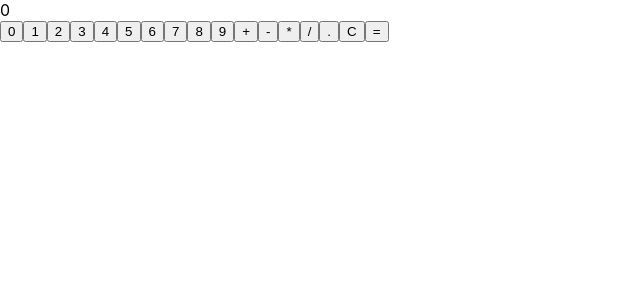
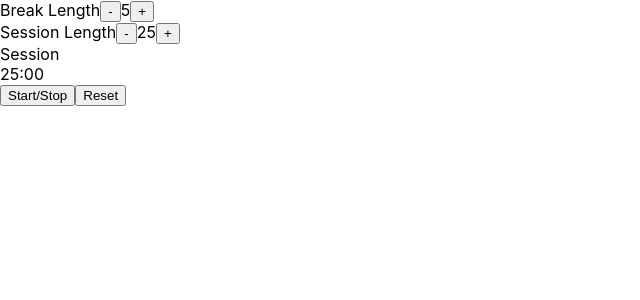
Before and after one commit to anishsinha2003/random-quote, a React (Create React App) app: page / in a window 1280 px wide. Shown: the top 300 px of the page, without its empty margins (0-640 px from the left). Built offline with nearby package versions, Linux system fonts and the light colour scheme.

Commit message:
5th done

```diff
--- a/src/App.js
+++ b/src/App.js
@@ -1,147 +1,138 @@
-import React, { useState } from 'react';
-import "./App.css";
-const App = () => {
+import React, { useState, useEffect, useRef } from 'react';
+import './App.css';
 
+const PomodoroTimer = () => {
+  const [breakLength, setBreakLength] = useState(5);
+  const [sessionLength, setSessionLength] = useState(25);
+  const [timerLabel, setTimerLabel] = useState('Session');
+  const [timeLeft, setTimeLeft] = useState(sessionLength * 60);
+  const [running, setRunning] = useState(false);
+  const [reset, setReset] = useState(false);
 
+  const beepRef = useRef(null);
 
-const [displayValue, setDisplayValue] = useState('0');
-const [operator, setOperator] = useState(null);
-const [waitingForOperand, setWaitingForOperand] = useState(false);
-const [decimalUsed, setDecimalUsed] = useState(false);
+  useEffect(() => {
+    if (reset) {
+      resetTimer();
+    }
+  }, [reset]);
 
-const handleNumberClick = (num) => {
-  if (waitingForOperand) {
-    setDisplayValue(String(num));
-    setWaitingForOperand(false);
+  useEffect(() => {
+    if (running) {
+      const timer = setInterval(() => {
+        setTimeLeft((prevTime) => {
+          if (prevTime === 0) {
+            beepRef.current.play();
+            if (timerLabel === 'Session') {
+              setTimerLabel('Break');
+              setTimeLeft(breakLength * 60);
             } else {
-    setDisplayValue((prevValue) =>
-      prevValue === '0' ? String(num) : prevValue + num
-    );
+              setTimerLabel('Session');
+              setTimeLeft(sessionLength * 60);
             }
+          }
+          return prevTime - 1;
+        });
+      }, 1000);
+
+      return () => clearInterval(timer);
+    }
+  }, [running, breakLength, sessionLength, timerLabel]);
+
+  const resetTimer = () => {
+    setBreakLength(5);
+    setSessionLength(25);
+    setTimerLabel('Session');
+    setTimeLeft(25 * 60);
+    setRunning(false);
+    beepRef.current.pause();
+    beepRef.current.currentTime = 0;
   };
 
-const handleOperatorClick = (op) => {
-  if (!waitingForOperand) {
-    handleEquals();
-    setOperator(op);
-    setWaitingForOperand(true);
-    setDecimalUsed(false);
-  } else {
-    setOperator(op);
-    setDecimalUsed(false);
-  }
-};
-
-const handleEquals = () => {
-  if (!waitingForOperand) {
-    const inputValue = parseFloat(displayValue);
-    if (!isNaN(inputValue)) {
-      switch (operator) {
-        case '+':
-          setDisplayValue((prevValue) =>
-            (parseFloat(prevValue) + inputValue).toString()
-          );
-          break;
-        case '-':
-          setDisplayValue((prevValue) =>
-            (parseFloat(prevValue) - inputValue).toString()
-          );
-          break;
-        case '*':
-          setDisplayValue((prevValue) =>
-            (parseFloat(prevValue) * inputValue).toString()
-          );
-          break;
-        case '/':
-          setDisplayValue((prevValue) =>
-            (parseFloat(prevValue) / inputValue).toString()
-          );
-          break;
-        default:
-          break;
-      }
-      setOperator(null);
-      setWaitingForOperand(false);
-      setDecimalUsed(false);
+  const handleBreakDecrement = () => {
+    if (breakLength > 1) {
+      setBreakLength((prevLength) => prevLength - 1);
+      if (timerLabel === 'Break') {
+        setTimeLeft((prevTime) => Math.min(prevTime, (breakLength - 1) * 60));
       }
     }
   };
 
-const handleDecimalClick = () => {
-  if (!decimalUsed) {
-    setDisplayValue((prevValue) => prevValue + '.');
-    setDecimalUsed(true);
-    setWaitingForOperand(false);
+  const handleBreakIncrement = () => {
+    if (breakLength < 60) {
+      setBreakLength((prevLength) => prevLength + 1);
+      if (timerLabel === 'Break') {
+        setTimeLeft((prevTime) => Math.min(prevTime, (breakLength + 1) * 60));
+      }
     }
   };
 
-const handleClear = () => {
-  setDisplayValue('0');
-  setOperator(null);
-  setWaitingForOperand(false);
-  setDecimalUsed(false);
+  const handleSessionDecrement = () => {
+    if (sessionLength > 1) {
+      setSessionLength((prevLength) => prevLength - 1);
+      if (timerLabel === 'Session') {
+        setTimeLeft((prevTime) => Math.min(prevTime, (sessionLength - 1) * 60));
+      }
+    }
+  };
+
+  const handleSessionIncrement = () => {
+    if (sessionLength < 60) {
+      setSessionLength((prevLength) => prevLength + 1);
+      if (timerLabel === 'Session') {
+        setTimeLeft((prevTime) => Math.min(prevTime, (sessionLength + 1) * 60));
+      }
+    }
+  };
+
+  const handleStartStop = () => {
+    setRunning((prevRunning) => !prevRunning);
+  };
+
+  const handleReset = () => {
+    setReset(true);
+    setTimeout(() => setReset(false), 0);
+  };
+
+  const formatTime = (time) => {
+    const minutes = Math.floor(time / 60);
+    const seconds = time % 60;
+    return `${minutes < 10 ? '0' : ''}${minutes}:${seconds < 10 ? '0' : ''}${seconds}`;
   };
 
   return (
-  <div id="calculator" className="calculator">
-    <div id="display" className="display">
-      {displayValue}
-    </div>
-    <div className="buttons">
-      <button id="zero" onClick={() => handleNumberClick(0)}>
-        0
+    <div id="pomodoro-timer" className="pomodoro-timer">
+      <div id="break-label" className="label">
+        Break Length
+        <button id="break-decrement" onClick={handleBreakDecrement}>
+          -
         </button>
-      <button id="one" onClick={() => handleNumberClick(1)}>
-        1
-      </button>
-      <button id="two" onClick={() => handleNumberClick(2)}>
-        2
-      </button>
-      <button id="three" onClick={() => handleNumberClick(3)}>
-        3
-      </button>
-      <button id="four" onClick={() => handleNumberClick(4)}>
-        4
-      </button>
-      <button id="five" onClick={() => handleNumberClick(5)}>
-        5
-      </button>
-      <button id="six" onClick={() => handleNumberClick(6)}>
-        6
-      </button>
-      <button id="seven" onClick={() => handleNumberClick(7)}>
-        7
-      </button>
-      <button id="eight" onClick={() => handleNumberClick(8)}>
-        8
-      </button>
-      <button id="nine" onClick={() => handleNumberClick(9)}>
-        9
-      </button>
-      <button id="add" onClick={() => handleOperatorClick('+')}>
+        <span id="break-length">{breakLength}</span>
+        <button id="break-increment" onClick={handleBreakIncrement}>
           +
         </button>
-      <button id="subtract" onClick={() => handleOperatorClick('-')}>
+      </div>
+      <div id="session-label" className="label">
+        Session Length
+        <button id="session-decrement" onClick={handleSessionDecrement}>
           -
         </button>
-      <button id="multiply" onClick={() => handleOperatorClick('*')}>
-        *
-      </button>
-      <button id="divide" onClick={() => handleOperatorClick('/')}>
-        /
-      </button>
-      <button id="decimal" onClick={handleDecimalClick}>
-        .
-      </button>
-      <button id="clear" onClick={handleClear}>
-        C
-      </button>
-      <button id="equals" onClick={handleEquals}>
-        =
+        <span id="session-length">{sessionLength}</span>
+        <button id="session-increment" onClick={handleSessionIncrement}>
+          +
         </button>
       </div>
+      <div id="timer-label">{timerLabel}</div>
+      <div id="time-left">{formatTime(timeLeft)}</div>
+      <audio id="beep" ref={beepRef} src="path/to/beep-sound.mp3" />
+      <button id="start_stop" onClick={handleStartStop}>
+        Start/Stop
+      </button>
+      <button id="reset" onClick={handleReset}>
+        Reset
+      </button>
     </div>
   );
 };
 
-export default App;
+export default PomodoroTimer;
```
Lines whose indentation alone changed are shown as unchanged.
